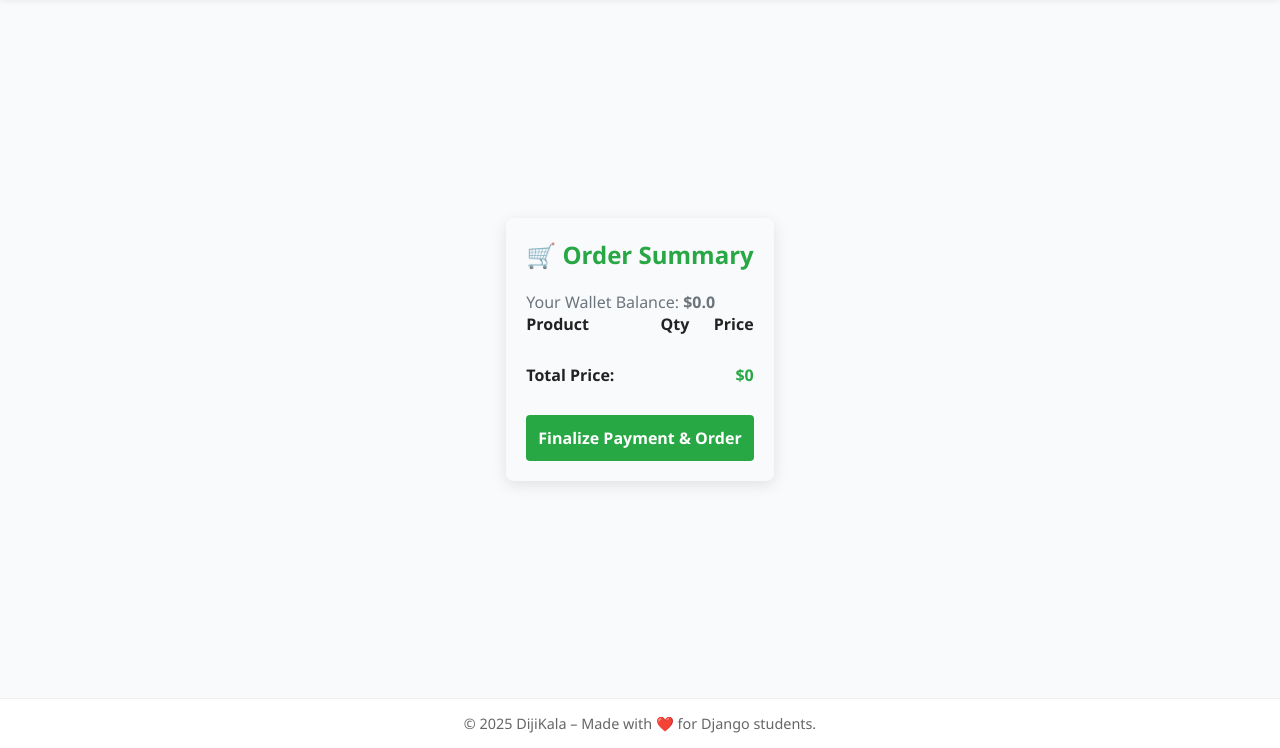
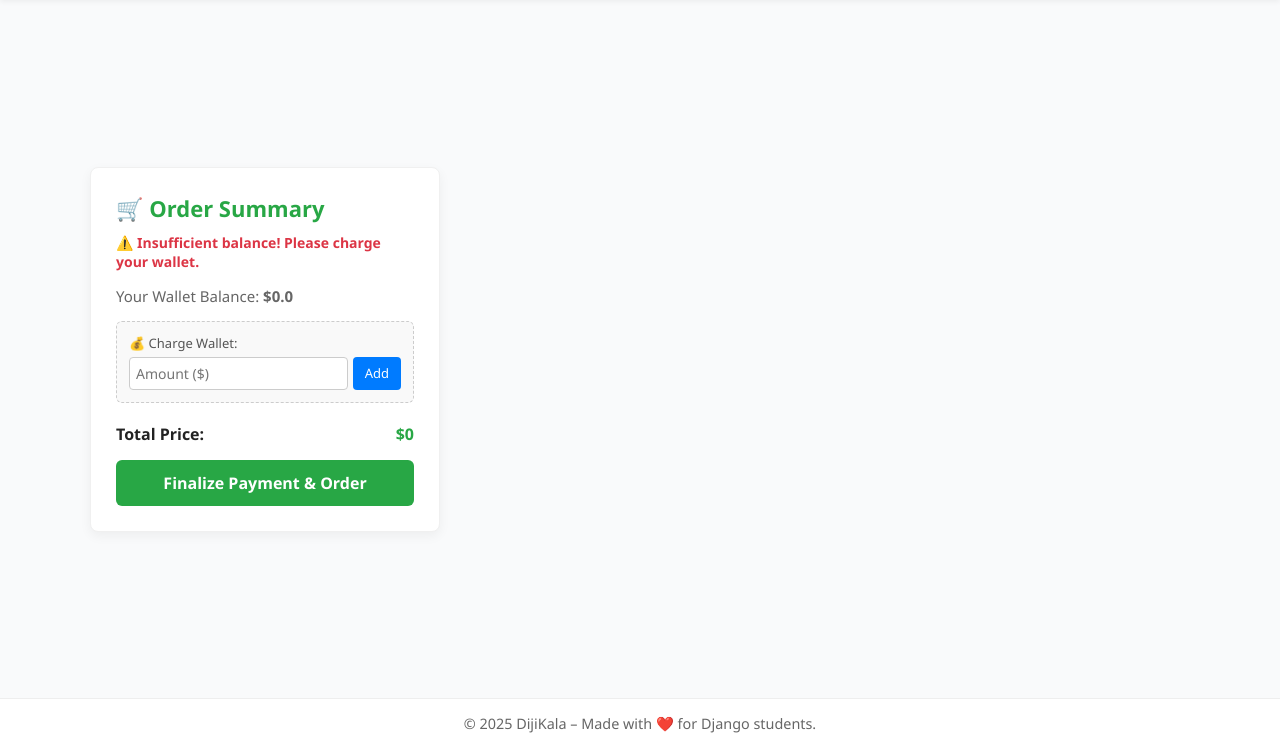
Before and after one commit to ZahraAghaeii/DijiKala, a Django app: page /payment/process/ in a window 1280 px wide. Shown: the part 52-800 px from the top of the page. Run offline with Django 5.2, Linux system fonts and the light colour scheme; the visitor is signed in with stand-in values (Sample User, id 1); data comes from the database, SQL or seed files in the repository; data that the repository does not hold is empty.

Commit message:
fix: resolve cart checkout logic, separate payment summary, and fix wallet deposit

```diff
--- a/DijiKala/urls.py
+++ b/DijiKala/urls.py
@@ -1,14 +1,15 @@
 from django.contrib import admin
 from django.urls import path
 from django.contrib.auth import views as auth_views
-from django.conf import settings  # اضافه شد
-from django.conf.urls.static import static  # اضافه شد
+from django.conf import settings
+from django.conf.urls.static import static
 from marketplace.views import (
     home_view, stores_view, store_detail_view,
     seller_panel_view, customer_panel_view, cart_view, payment_view,
     login_view, logout_view, signup_view, create_store_view, add_product_view,
     add_to_cart_view, remove_from_cart_view, checkout_view,
-    order_history_view
+    order_history_view,
+    deposit_wallet_view  # این آدرس جدید برای افزایش موجودی اضافه شد
 )
 
 urlpatterns = [
@@ -27,6 +28,9 @@ urlpatterns = [
     path('payment/', checkout_view, name='checkout'),
     path('payment/process/', payment_view, name='payment'),
 
+    # آدرس جدید برای دکمه افزایش موجودی کیف پول
+    path('wallet/deposit/', deposit_wallet_view, name='deposit_wallet'),
+
     # تاریخچه سفارشات
     path('customer/orders/', order_history_view, name='order_history'),
 
@@ -37,6 +41,6 @@ urlpatterns = [
     path('logout/', auth_views.LogoutView.as_view(next_page='/'), name='logout'),
 ]
 
-# اضافه کردن جادوی نمایش عکس‌ها در انتهای فایل urls.py اصلی شما
+# تنظیمات نمایش عکس‌ها
 if settings.DEBUG:
     urlpatterns += static(settings.MEDIA_URL, document_root=settings.MEDIA_ROOT)
--- a/marketplace/views.py
+++ b/marketplace/views.py
@@ -3,6 +3,7 @@ from .models import Product, Store, CartItem, CustomerProfile, SellerProfile, Or
 from django.contrib.auth.decorators import login_required
 from django.contrib.auth.forms import UserCreationForm
 from django.contrib.auth import login
+from django.contrib import messages
 from decimal import Decimal
 
 # ۱. صفحه اصلی
@@ -213,7 +214,6 @@ def checkout_view(request):
         order = Order.objects.create(customer=customer, total_amount=total_price)
 
         # ۳. ثبت تک‌تک آیتم‌ها در تاریخچه سفارشات
-        # ۳. ثبت تک‌تک آیتم‌ها در تاریخچه سفارشات
         for item in cart_items:
             OrderItem.objects.create(
                 order=order,
@@ -222,7 +222,7 @@ def checkout_view(request):
                 price=item.product.price
             )
 
-            # منطق جدید: اضافه کردن پول به موجودی فروشگاه
+            # اضافه کردن پول به موجودی فروشگاه
             store = item.product.store
             store.balance += (item.product.price * item.quantity)
             store.save()
@@ -232,7 +232,7 @@ def checkout_view(request):
         # هدایت به پنل مشتری برای دیدن خرید موفق
         return redirect('customer_panel')
     else:
-        # اگر موجودی کافی نبود، تازه اینجاست که می‌فرستیمش به صفحه افزایش موجودی!
+        # اگر موجودی کافی نبود، می‌فرستیمش به صفحه افزایش موجودی
         return redirect('payment')
 
 # ویوی نمایش تاریخچه سفارشات
@@ -245,3 +245,21 @@ def order_history_view(request):
     orders = Order.objects.filter(customer=customer).order_by('-date')
 
     return render(request, 'order_history.html', {'orders': orders})
+
+# ویوی هوشمند برای افزایش موجودی کیف پول (اصلاح و یکپارچه شد)
+@login_required
+def deposit_wallet_view(request):
+    if request.method == 'POST':
+        amount_str = request.POST.get('amount')
+        if amount_str:
+            amount = Decimal(amount_str)
+            if amount > 0:
+                # اصلاح شد: استفاده از مدل صحیح CustomerProfile به جای Customer
+                customer, _ = CustomerProfile.objects.get_or_create(user=request.user)
+                customer.balance += amount
+                customer.save()
+                messages.success(request, f"Wallet successfully charged by ${amount}!")
+            else:
+                messages.error(request, "Invalid amount.")
+
+    return redirect(request.META.get('HTTP_REFERER', 'cart'))
--- a/templates/payment.html
+++ b/templates/payment.html
@@ -1,56 +1,38 @@
 {% extends 'base.html' %}
-{% block title %}Payment & Checkout | DijiKala{% endblock %}
+{% block title %}Payment | DijiKala{% endblock %}
 
 {% block content %}
-<div style="max-width: 600px; margin: 30px auto; padding: 20px; box-shadow: 0 4px 15px rgba(0,0,0,0.1); border-radius: 8px;">
+<div style="display: flex; justify-content: center; align-items: center; min-height: 60vh;">
 
-    {% if not sufficient_balance %}
-        <!-- حالت اول: موجودی کافی نیست و باید حساب را شارژ کند -->
-        <h2 style="color: #dc3545; margin-bottom: 20px;">💳 Insufficient Balance</h2>
-        <p style="color: #6c757d;">Your current balance is <strong>${{ customer.balance }}</strong>, but your cart total is <strong>${{ total_price }}</strong>.</p>
-        <p>Please charge your wallet to proceed with the payment:</p>
+    <!-- کارت صورت‌حساب و افزایش موجودی (دقیقاً مثل عکس اول) -->
+    <div class="order-summary-card" style="width: 350px; background: #fff; padding: 25px; border-radius: 8px; box-shadow: 0 4px 12px rgba(0,0,0,0.05); border: 1px solid #f0f0f0;">
+        <h3 style="margin-top: 0; color: #28a745; display: flex; align-items: center; gap: 8px; font-size: 22px;">🛒 Order Summary</h3>
 
-        <form action="{% url 'payment' %}" method="post" class="payment-form" style="margin-top: 20px;">
+        <!-- نمایش ارور عدم موجودی کافی -->
+        <p style="color: #dc3545; font-weight: bold; font-size: 14px; margin: 10px 0;">⚠️ Insufficient balance! Please charge your wallet.</p>
+
+        <p style="color: #666; margin: 15px 0 5px 0; font-size: 15px;">
+            Your Wallet Balance: <strong>${{ customer.balance }}</strong>
+        </p>
+
+        <!-- فرم افزایش موجودی دکمه آبی -->
+        <form method="post" action="{% url 'deposit_wallet' %}" style="margin: 15px 0; padding: 12px; border: 1px dashed #ccc; border-radius: 6px; background-color: #f9f9f9;">
             {% csrf_token %}
-            <div style="margin-bottom: 15px;">
-                <label for="amount" style="display: block; margin-bottom: 5px; font-weight: bold;">Enter amount:</label>
-                <input type="number" name="amount" id="amount" min="1" required style="width: 100%; padding: 10px; border: 1px solid #ccc; border-radius: 4px;">
+            <label style="font-size: 13px; color: #555; display: block; margin-bottom: 5px;">💰 Charge Wallet:</label>
+            <div style="display: flex; gap: 5px;">
+                <input type="number" name="amount" min="1" step="0.01" placeholder="Amount ($)" required style="flex: 1; padding: 6px; border: 1px solid #ccc; border-radius: 4px; font-size: 14px;">
+                <button type="submit" style="padding: 6px 12px; background-color: #007bff; color: white; border: none; border-radius: 4px; cursor: pointer; font-size: 13px;">Add</button>
             </div>
-            <button type="submit" class="btn" style="width: 100%; padding: 10px; background-color: #007bff; color: white; border: none; border-radius: 4px; cursor: pointer;">Add Balance</button>
         </form>
 
-    {% else %}
-        <!-- حالت دوم: موجودی کافی است و فاکتور نهایی را نشان می‌دهد -->
-        <h2 style="color: #28a745; margin-bottom: 20px;">🛒 Order Summary</h2>
-        <p style="color: #6c757d;">Your Wallet Balance: <strong>${{ customer.balance }}</strong></p>
+        <div style="display: flex; justify-content: space-between; margin: 20px 0 15px 0; font-size: 16px;">
+            <strong>Total Price:</strong>
+            <strong style="color: #28a745;">${{ total_price }}</strong>
+        </div>
 
-        <table style="width: 100%; border-collapse: collapse; margin-bottom: 20px;">
-            <thead>
-                <tr style="border-bottom: 20px solid transparent;">
-                    <th style="text-align: left;">Product</th>
-                    <th style="text-align: center;">Qty</th>
-                    <th style="text-align: right;">Price</th>
-                </tr>
-            </thead>
-            <tbody>
-                {% for item in cart_items %}
-                <tr style="border-bottom: 1px solid #eee; height: 40px;">
-                    <td>{{ item.product.name }}</td>
-                    <td style="text-align: center;">{{ item.quantity }}</td>
-                    <td style="text-align: right;">${{ item.product.price }}</td>
-                </tr>
-                {% endfor %}
-                <tr style="font-weight: bold; height: 50px;">
-                    <td>Total Price:</td>
-                    <td></td>
-                    <td style="text-align: right; color: #28a745;">${{ total_price }}</td>
-                </tr>
-            </tbody>
-        </table>
-
-        <!-- دکمه نهایی کردن خرید (فعلاً به صفحه اصلی ریدایرکت می‌کند تا بعداً منطق خالی کردن سبد را بنویسیم) -->
-        <a href="{% url 'home' %}" class="btn" style="display: block; text-align: center; padding: 12px; background-color: #28a745; color: white; text-decoration: none; border-radius: 4px; font-size: 16px; font-weight: bold;">Finalize Payment & Order</a>
-    {% endif %}
+        <!-- دکمه سبز بزرگ نهایی کردن سفارش -->
+        <a href="{% url 'process_checkout' %}" style="display: block; text-align: center; background-color: #28a745; color: white; padding: 12px; border-radius: 6px; text-decoration: none; font-weight: bold; font-size: 16px;">Finalize Payment & Order</a>
+    </div>
 
 </div>
 {% endblock %}
```
Also changed, not shown: templates/cart.html (+28 -18 lines).
